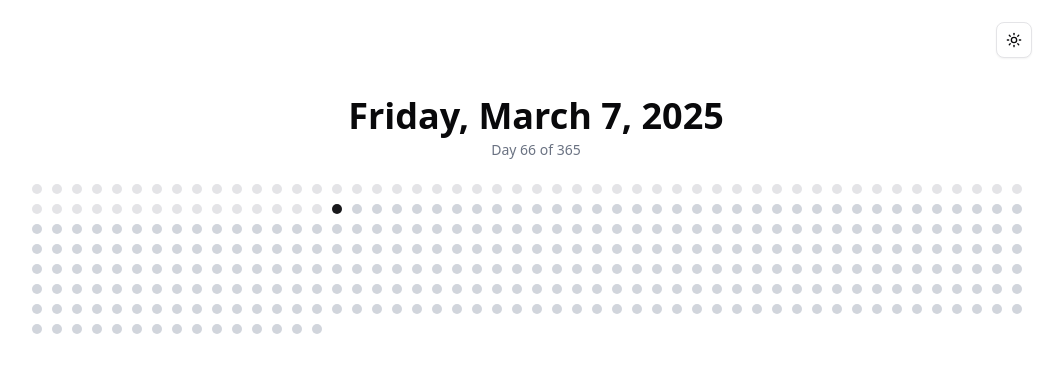
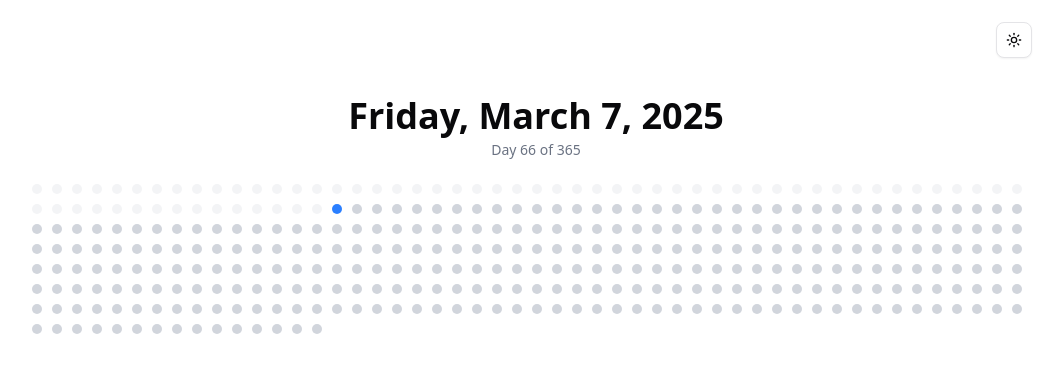
Before and after one commit to amrohan/dotcal, a Next.js app: page / in a window 1280 px wide. Shown: the top 372 px of the page, without its empty margins (104-1167 px from the left). Built offline with nearby package versions, Linux system fonts and the light colour scheme.

Commit message:
add colors

```diff
--- a/components/yearDotsGrid.tsx
+++ b/components/yearDotsGrid.tsx
@@ -47,10 +47,10 @@ export default function YearDotCalendar() {
               <TooltipTrigger asChild>
                 <div
                   className={`relative w-2.5 h-2.5 rounded-full cursor-pointer transition-transform duration-200 hover:scale-150 ${isCurrentDay
-                      ? "dark:bg-white bg-zinc-900"
+                      ? " bg-blue-500"
                       : isPastDay
-                        ? "dark:bg-zinc-800 bg-zinc-200"
-                        : "dark:bg-zinc-600 bg-gray-300"
+                        ? "dark:bg-gray-700 bg-gray-100"
+                        : "dark:bg-gray-400 bg-gray-300"
                     }`}
                 ></div>
               </TooltipTrigger>
```
